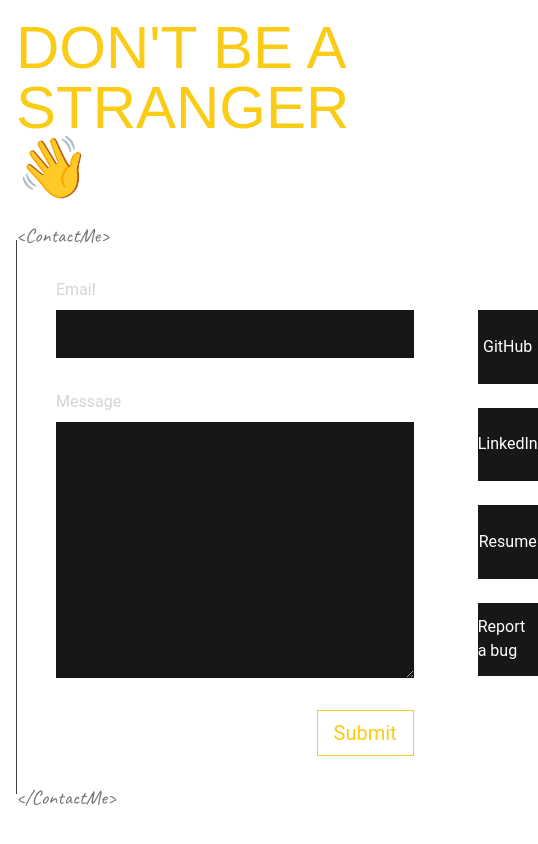
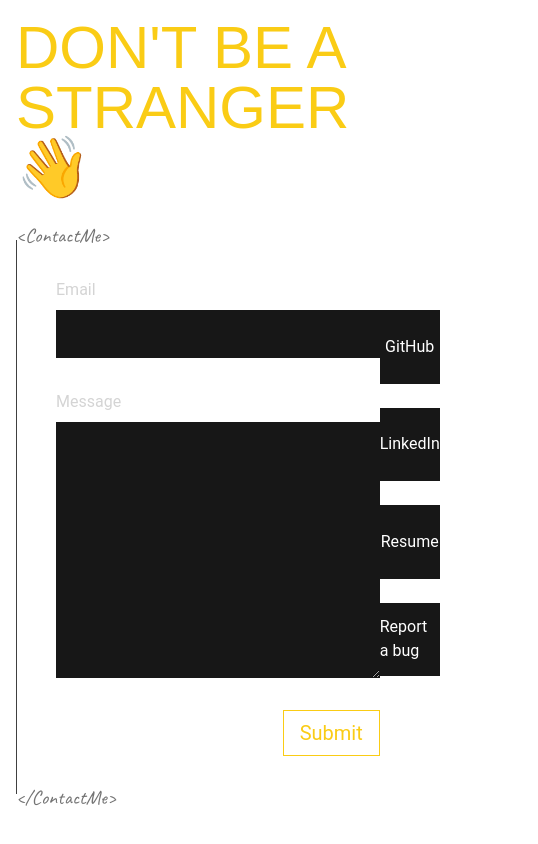
Before and after one commit to WeichenTie/11-Portfolio-v2, a SvelteKit app: page / in a window 390 px wide. Shown: the part 10326-11170 px from the top of the page, 538 px wide, since content can reach past the window. Built offline with nearby package versions, Linux system fonts and the light colour scheme; no server answers; a web font is replaced by a local one.

Commit message:
identified issue for mobile incorrect size

```diff
--- a/src/routes/+page.svelte
+++ b/src/routes/+page.svelte
@@ -347,7 +347,7 @@
     <h2>DON'T BE A STRANGER 👋</h2>
     <Tagged tagName="ContactMe">
       <div class="flex h-[542px] items-center">
-        <form class="text-container my-8 flex-shrink-[0.1] space-y-8" action="">
+        <form class="text-container my-8 flex-shrink-[0.2] space-y-8" action="">
           <div class="flex w-full  flex-col gap-2">
             <label class="text-neutral-300" for="email">Email</label>
             <input
@@ -367,7 +367,7 @@
             >Submit
           </button>
         </form>
-        <div class="mx-8 max-h-[478px] min-h-[478px] w-px bg-neutral-700" />
+        <div class="mx-8 max-h-[478px] min-h-[478px] w-px bg-neutral-700 lg:hidden" />
         <div class="flex flex-col gap-6 h-full w-full flex-grow-0 pt-16 pb-28">
           <a
             class="flex flex-1 w-full items-center justify-center bg-neutral-900"
```
